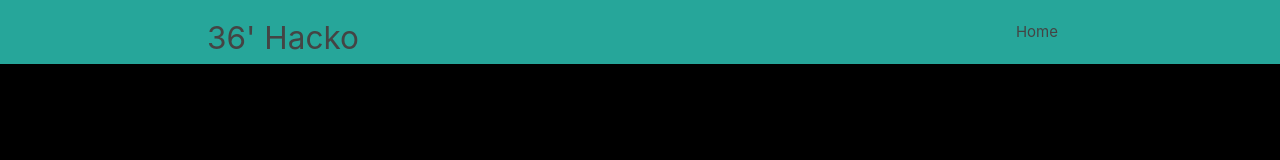
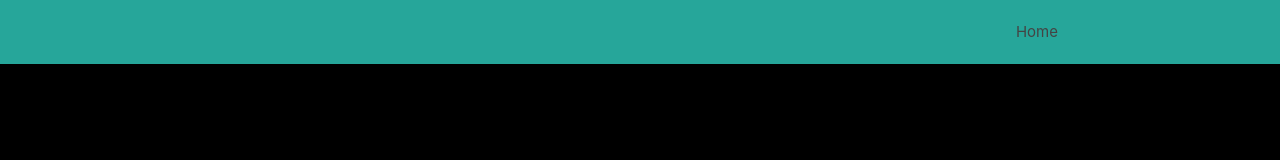
Before and after one commit to SivaPratheep/tce-hbtu.github.io, a plain HTML site: page ps.html in a window 1280 px wide. Shown: the top 160 px of the page. Drawn offline with nearby package versions, Linux system fonts and the light colour scheme.

Commit message:
Update ps.html

```diff
--- a/ps.html
+++ b/ps.html
@@ -15,7 +15,7 @@
 <body class="black">
   <nav class="teal lighten-1" role="navigation">
     <div class="nav-wrapper container">
-	  <div class="brand-logo" id="logo-container">36' Hacko</div>
+	  <div class="brand-logo" id="logo-container"></div>
       <ul class="right hide-on-med-and-down">
         <li><a href="index.html">Home</a></li>
       </ul>
```
